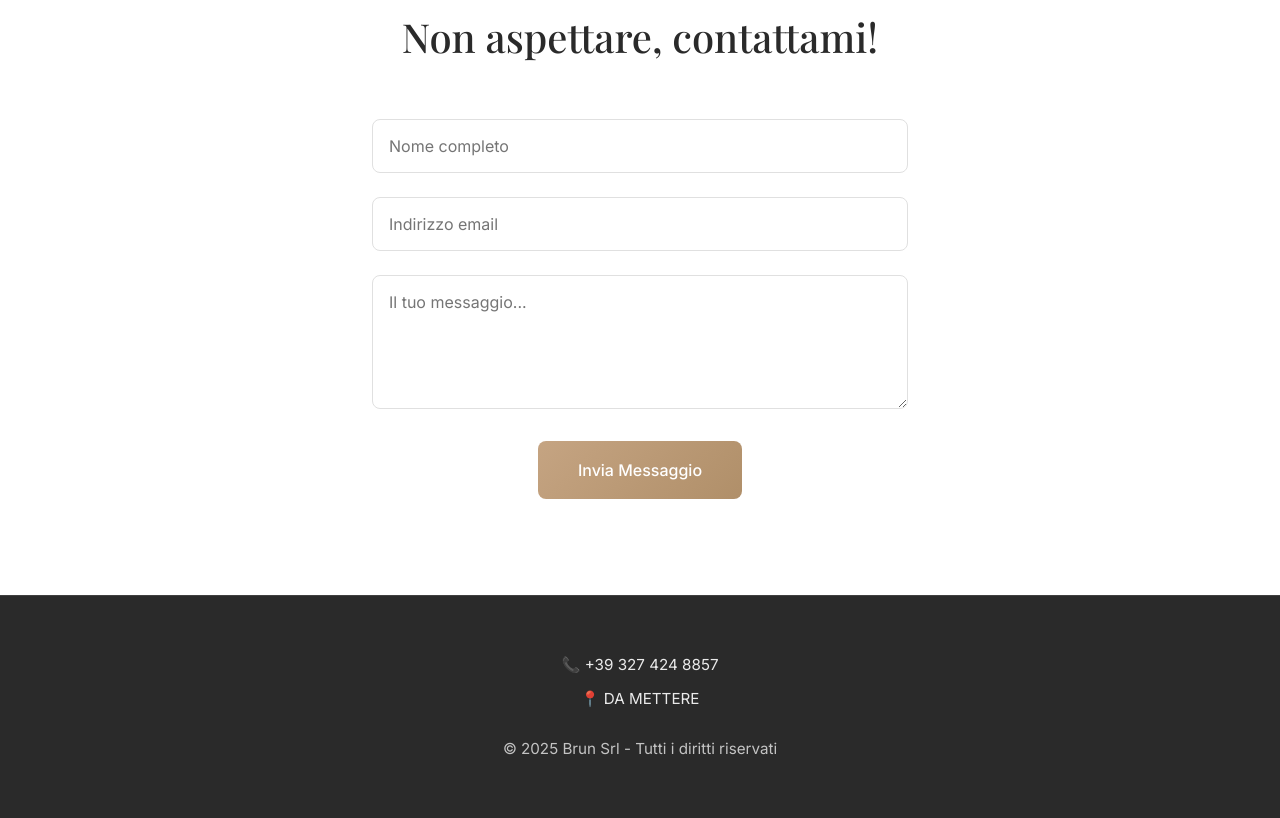
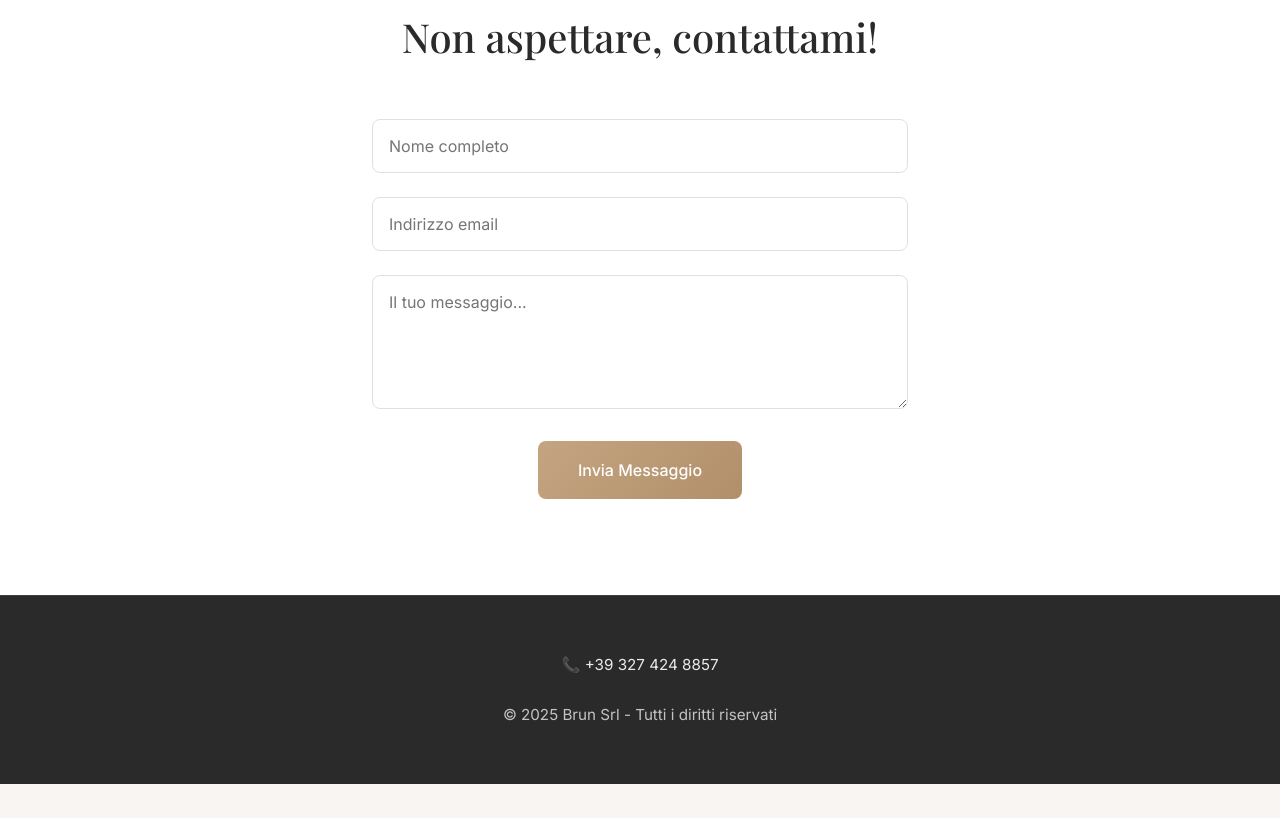
Before and after one commit to MilanovicR/brunsrl, a plain HTML site: page index.html in a window 1280 px wide. Shown: the part 2980-3798 px from the top of the page. After the commit the page ends 3764 px from the top, so only its background shows below. Drawn offline with nearby package versions, Linux system fonts and the light colour scheme.

Commit message:
Update index.html

```diff
--- a/index.html
+++ b/index.html
@@ -550,7 +550,6 @@
     </div>
     <footer>
         <p data-translate="phone"></p>
-        <p data-translate="address"></p>
         <p data-translate="copyright" style="margin-top: 1.5rem; opacity: 0.8;"></p>
     </footer>
 
@@ -565,7 +564,6 @@
                 submitButton: "Invia Messaggio",
                 phone: "📞 +39 327 424 8857",
                    productsTitle: "I nostri prodotti",
-                address: "📍 DA METTERE",
                 copyright: "© 2025 Brun Srl - Tutti i diritti riservati",
                 product1: {
                     title: "Siringa Pneumatica",
@@ -627,7 +625,6 @@ Tra le opzioni disponibili: caricamento automatico dei tappi con orientatore, gr
                 submitButton: "Send Message",
                 phone: "📞 +39 327 424 8857",
                        productsTitle: "Our Products",
-                address: "📍 DA METTERE",
                 copyright: "© 2025 Brun Srl - All rights reserved",
                 product1: {
                     title: "Volumetric Pneumatic Filling Syringe",
```
